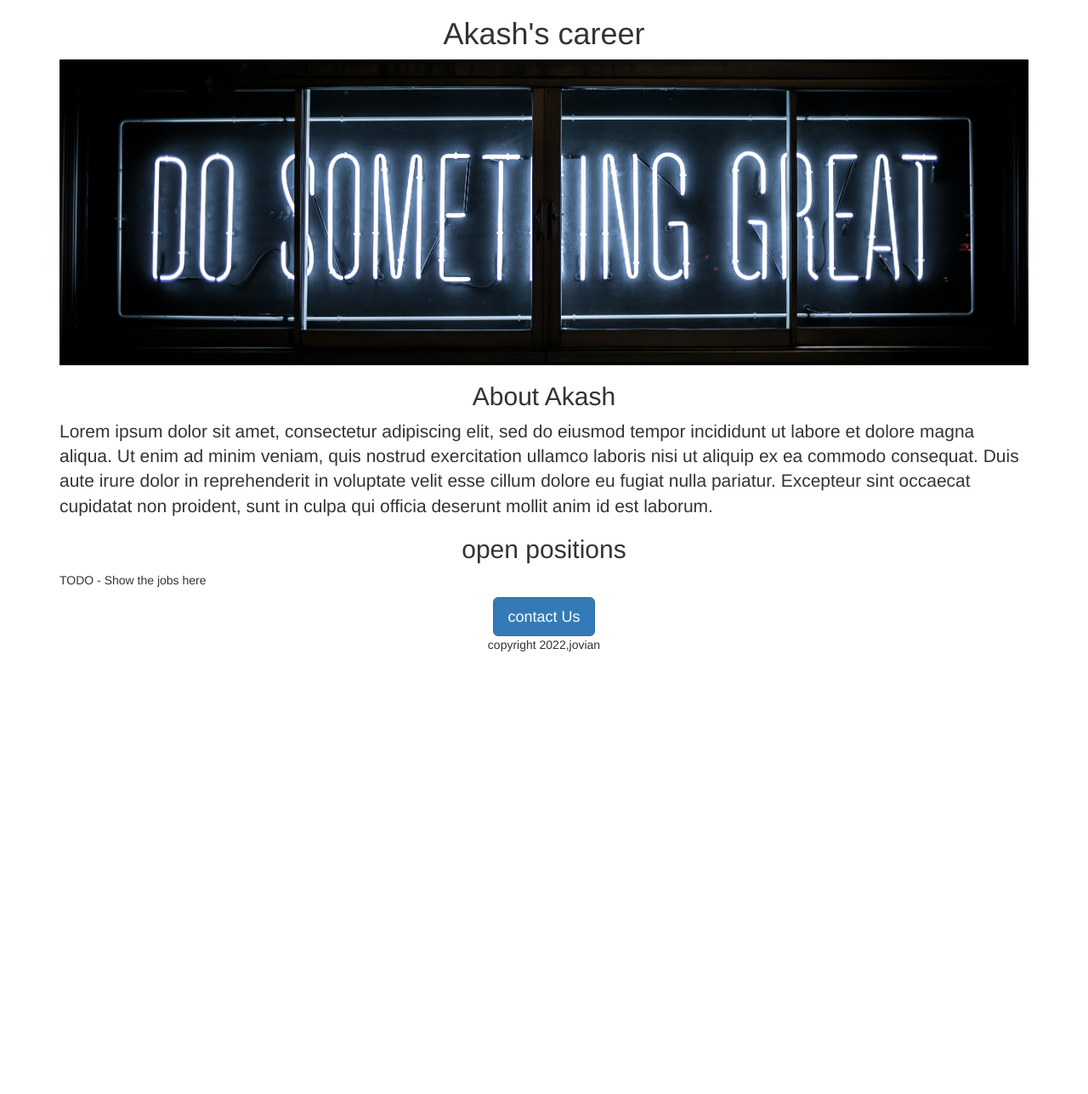
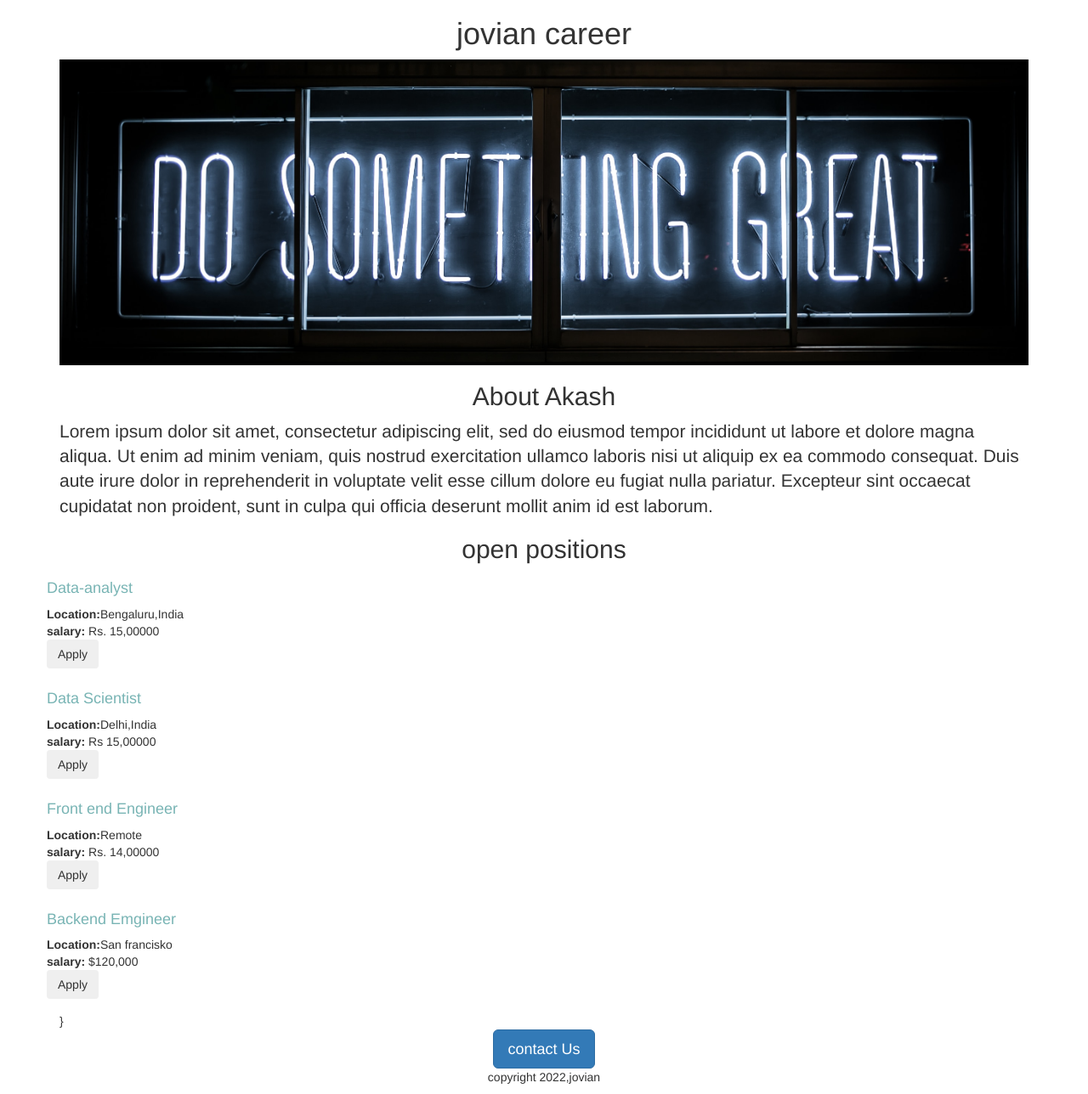
Before and after one commit to Akash143333/jovian-careers-websitee, a Flask app: page / in a window 1280 px wide. Shown: the whole page at 85% size. Before the commit the page ends 767 px from the top, so only its background shows below. Run offline with Flask 2, Linux system fonts and the light colour scheme.

Commit message:
added dynamic information

```diff
--- a/app.py
+++ b/app.py
@@ -1,10 +1,38 @@
-from flask import Flask,render_template
+from flask import Flask, render_template, jsonify
 
-app=Flask(__name__)
+app = Flask(__name__)
+JOBS = [{
+  'id': 1,
+  'title': 'Data-analyst',
+  'location': 'Bengaluru,India',
+  'salary': 'Rs. 15,00000'
+}, {
+  'id': 2,
+  'title': 'Data Scientist',
+  'location': 'Delhi,India',
+  'salary': 'Rs 15,00000'
+}, {
+  'id': 3,
+  'title': 'Front end Engineer',
+  'location': 'Remote',
+  'salary': 'Rs. 14,00000'
+}, {
+  'id': 4,
+  'title': 'Backend Emgineer',
+  'location': 'San francisko',
+  'salary': '$120,000'
+}]
+
 
 @app.route("/")
-def hello_world():
-  return render_template('home.html')
+def hello_jovian():
+  return render_template('home.html', jobs=JOBS, company_name='jovian')
 
-if __name__=='__main__':
+
+@app.route("/jobs")
+def list_jobs():
+  return jsonify(JOBS)
+
+
+if __name__ == '__main__':
   app.run(host='0.0.0.0', debug=True)
--- a/templates/home.html
+++ b/templates/home.html
@@ -16,17 +16,23 @@
   </head>
   <body>
     <div class="container">
-    <h1 class="text-center mt-2 mb-4">Akash's career</h1>
+    <h1 class="text-center mt-2 mb-4">
+      {{company_name}} career</h1>
     <img class="img-fluid" id="banner" src="https://jovian-careers-websitee-2.akash143333.repl.co/static/banner.jpg">
       <h2 class="text-center">About Akash</h2>
     <p class="lead">
       Lorem ipsum dolor sit amet, consectetur adipiscing elit, sed do eiusmod tempor incididunt ut labore et dolore magna aliqua. Ut enim ad minim veniam, quis nostrud exercitation ullamco laboris nisi ut aliquip ex ea commodo consequat. Duis aute irure dolor in reprehenderit in voluptate velit esse cillum dolore eu fugiat nulla pariatur. Excepteur sint occaecat cupidatat non proident, sunt in culpa qui officia deserunt mollit anim id est laborum.
     </p>
     <h2 class="text-center mt-2 mb-4">open positions</h2>
-    <p> TODO - Show the jobs here</p>
+      <div style="morgin-bottom:16px;">
+        {% for job in jobs %}
+          {% include 'jobitem.html' %}
+        {% endfor %}
+        }
+      </div>
     <div class="text-center">
     <button class="btn btn-primary btn-lg">contact Us</button>
-      <p class="mt-2">copyright 2022,jovian</p>
+      <p class="mb-2">copyright 2022,jovian</p>
     </div>
     </div>
   </body>
--- /dev/null
+++ b/templates/jobitem.html
@@ -0,0 +1,19 @@
+<div class="border-bottom row" style="margin-bottom:16px;padding-botton:8px">
+  <div class="col-9">
+  <h4
+    style="color:rgb(120,180,180); margin-
+bottom:4px;">
+    {{job['title']}}
+  </h4>
+  <div>
+   <b>Location:</b>{{job['location']}}
+  </div>
+  {% if 'salary' in job %}
+  <div>
+    <b>salary:</b> {{job['salary']}}
+  </div>
+  {% endif %}
+    <button type="button" class="btn btn-outline-
+      primary">Apply</button>
+  </div>
+</div>
```
